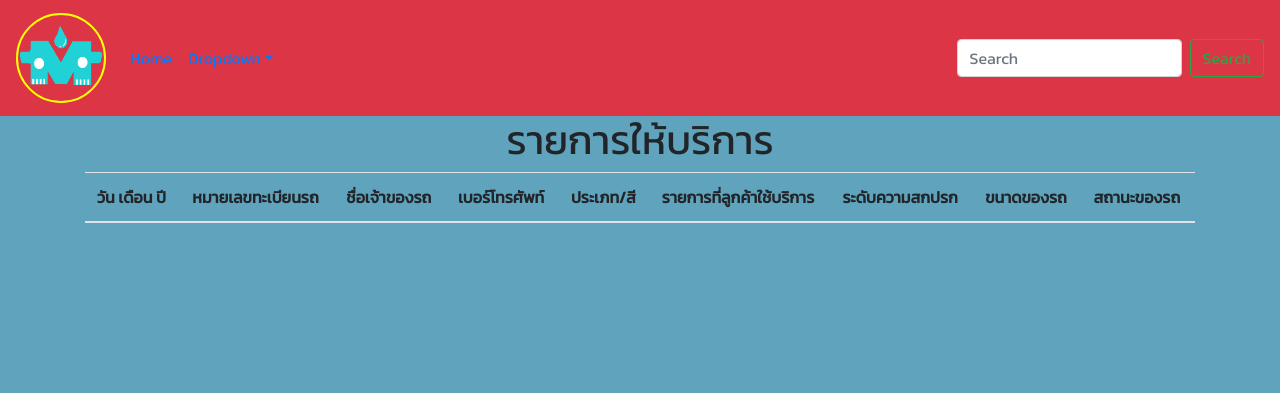
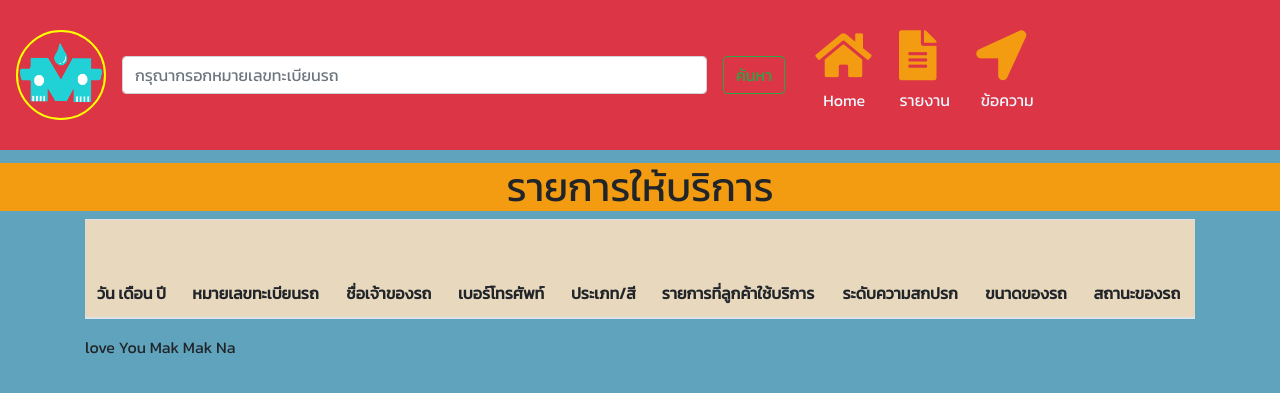
Before and after one commit to Nattida3010/WebProjectcarcare, a PHP site: page /Homepage.html in a window 1280 px wide. Shown: the top 393 px of the page. Run offline with PHP 8.4, Linux system fonts and the light colour scheme; lists and menus that the app fills with data are empty; some libraries are stand-ins or nearby versions.

Commit message:
add detail home table

```diff
--- a/Homepage.html
+++ b/Homepage.html
@@ -1,18 +1,16 @@
 <link href="//maxcdn.bootstrapcdn.com/bootstrap/4.1.1/css/bootstrap.min.css" rel="stylesheet" id="bootstrap-css">
 <script src="//maxcdn.bootstrapcdn.com/bootstrap/4.1.1/js/bootstrap.min.js"></script>
-<script src="//cdnjs.cloudflare.com/ajax/libs/jquery/3.2.1/jquery.min.js"></script>
-<!------ Include the above in your HEAD tag ---------->
-
 <!DOCTYPE html>
 <html>
 
 <head>
   <title>Home Page</title>
-	<link rel="stylesheet" href="https://stackpath.bootstrapcdn.com/bootstrap/4.1.3/css/bootstrap.min.css" integrity="sha384-MCw98/SFnGE8fJT3GXwEOngsV7Zt27NXFoaoApmYm81iuXoPkFOJwJ8ERdknLPMO" crossorigin="anonymous">
-	<script src="https://ajax.googleapis.com/ajax/libs/jquery/3.3.1/jquery.min.js"></script>
+
   <link href="https://fonts.googleapis.com/css?family=Kanit&display=swap" rel="stylesheet">
+  <link rel='stylesheet' href='https://use.fontawesome.com/releases/v5.7.0/css/all.css'
+    integrity='sha384-lZN37f5QGtY3VHgisS14W3ExzMWZxybE1SJSEsQp9S+oqd12jhcu+A56Ebc1zFSJ' crossorigin='anonymous'>
 
-    <link rel ="stylesheet" type ="text/css" href="style.css">
+  <link rel="stylesheet" type="text/css" href="style.css">
 </head>
 
 <body>
@@ -21,6 +19,10 @@
       <img src="pic/logo.gif" class="home_logo" alt="Logo">
     </a>
 
+    <form class="form-inline my-3 my-lg-5">
+      <input class="form-control mr-sm-3" type="text" placeholder="กรุณากรอกหมายเลขทะเบียนรถ" size="60">
+      <button class="btn btn-outline-success my-2 my-sm-0" type="submit">ค้นหา</button>
+    </form>
     <button class="navbar-toggler d-lg-none" type="button" data-toggle="collapse" data-target="#collapsibleNavId" aria-controls="collapsibleNavId"
       aria-expanded="false" aria-label="Toggle navigation">
       <span class="navbar-toggler-icon"></span>
@@ -28,28 +30,36 @@
     <div class="collapse navbar-collapse" id="collapsibleNavId">
       <ul class="navbar-nav mr-auto mt-2 mt-lg-0">
         <li class="nav-item active">
-          <a class="nav-link" href="home.html">Home
+            <i class='fas fa-home' style='font-size:50px;color:#f39c12'></i>
+          <a class="nav-link" href="Homepage.html">Home
             <span class="sr-only">(current)</span>
           </a>
         </li>
-        <li class="nav-item dropdown">
-          <a class="nav-link dropdown-toggle" href="#" id="dropdownId" data-toggle="dropdown" aria-haspopup="true" aria-expanded="false">Dropdown</a>
-          <div class="dropdown-menu" aria-labelledby="dropdownId">
-            <a class="dropdown-item" href="Login.html">คนที่เข้ามาในมอ</a>
-            <a class="dropdown-item" href="Timeout.html">คนที่ออกจากมอ</a>
-          </div>
+        &nbsp;&nbsp;&nbsp;&nbsp;&nbsp;
+        <li class="nav-item active">
+            &nbsp; <i class='fas fa-file-alt' style='font-size:50px;color:#f39c12'></i>
+          <a class="nav-link" href="Homepage.html">รายงาน
+            <span class="sr-only">(current)</span>
+          </a>
+        </li>
+        &nbsp;&nbsp;&nbsp;&nbsp;
+        <li class="nav-item active">
+            &nbsp;<i class='fas fa-location-arrow' style='font-size:50px;color:#f39c12'></i>
+          <a class="nav-link" href="Homepage.html">ข้อความ
+            <span class="sr-only">(current)</span>
+          </a>
+        </li>
+        &nbsp;&nbsp;&nbsp;&nbsp;
+        </ul>
 
-        </li>
-      </ul>
-      <form class="form-inline my-2 my-lg-0">
-        <input class="form-control mr-sm-2" type="text" placeholder="Search">
-        <button class="btn btn-outline-success my-2 my-sm-0" type="submit">Search</button>
-      </form>
     </div>
   </nav>
+  <div class="head">
+    <center>
+      <h1>รายการให้บริการ</h1>
+    </center>
+  </div>
     <div class="container">
-  <center><h1>รายการให้บริการ</h1></center>
-
     <table class="table">
       <thead>
         <tr>
@@ -66,47 +76,12 @@
 
         </tr>
       </thead>
-        <tbody id="person">
-        </tbody>
+
     </table>
-
+    love You Mak Mak Na
   </div>
 
 
-
-      <script>
-  var detail ="";
-    db.collection("person").get().then((querySnapshot) => {
-
-      querySnapshot.docs.forEach(function (item) {
-
-          //data.push(item)
-         detail +=  "<tr>"
-          + "<td>" + item.data().pid + "</td>"
-          +"<td>" + item.data().photo + "</td>"
-          +"<td>" + item.data().carcode + "</td>"
-          +"<td>" + item.data().color + "</td>"
-          +"<td>" + item.data().brand + "</td>"
-          +"<td>" + item.data().name + "</td>"
-          +"<td>" + item.data().lastname + "</td>"
-          +"<td>" + item.data().faculty + "</td>"
-          +"<td>" + item.data().major+ "</td>"
-          +"<td>" + item.data().psucode + "</td>"
-          +"<td>" + item.data().phone + "</td>"
-    document.getElementById("person").innerHTML = detail;
-    });
-
-});
-</script>
-
-  <!-- Optional JavaScript -->
-  <!-- jQuery first, then Popper.js, then Bootstrap JS -->
-  <script src="https://code.jquery.com/jquery-3.3.1.slim.min.js" integrity="sha384-q8i/X+965DzO0rT7abK41JStQIAqVgRVzpbzo5smXKp4YfRvH+8abtTE1Pi6jizo"
-    crossorigin="anonymous"></script>
-  <script src="https://cdnjs.cloudflare.com/ajax/libs/popper.js/1.14.3/umd/popper.min.js" integrity="sha384-ZMP7rVo3mIykV+2+9J3UJ46jBk0WLaUAdn689aCwoqbBJiSnjAK/l8WvCWPIPm49"
-    crossorigin="anonymous"></script>
-  <script src="https://stackpath.bootstrapcdn.com/bootstrap/4.1.3/js/bootstrap.min.js" integrity="sha384-ChfqqxuZUCnJSK3+MXmPNIyE6ZbWh2IMqE241rYiqJxyMiZ6OW/JmZQ5stwEULTy"
-    crossorigin="anonymous"></script>
 </body>
 
 </html>
--- a/style.css
+++ b/style.css
@@ -48,6 +48,7 @@
 		}
 		.form_container {
 			margin-top: 100px;
+
 		}
 		.login_btn {
 			width: 100%;
@@ -94,3 +95,18 @@
 			border-radius: 5px;
 
 		}
+		.collapse{
+			margin-left: 30px;
+		}
+		.nav-link{
+			color: aliceblue
+		}
+		.head{
+			background: #f39c12;
+			margin-top: 1%;
+		}
+		.table{
+			background-color: #e7d8be;
+			height: 100px;
+
+		}
```
Also changed, not shown: forgotpasspage.html (+2 -8 lines), loginpage.html (+0 -7 lines), registpage.html (+0 -16 lines). Lines whose indentation alone changed are shown as unchanged.
